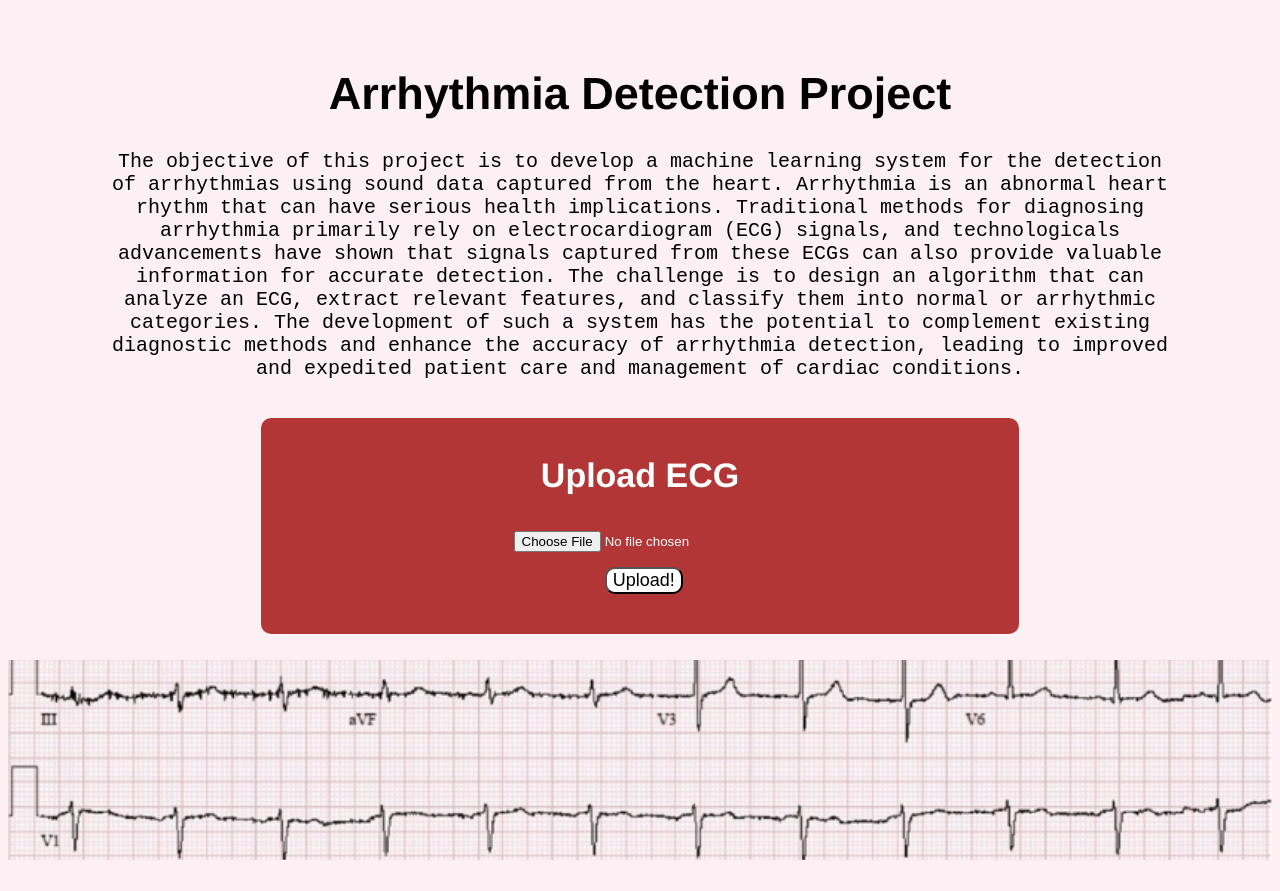
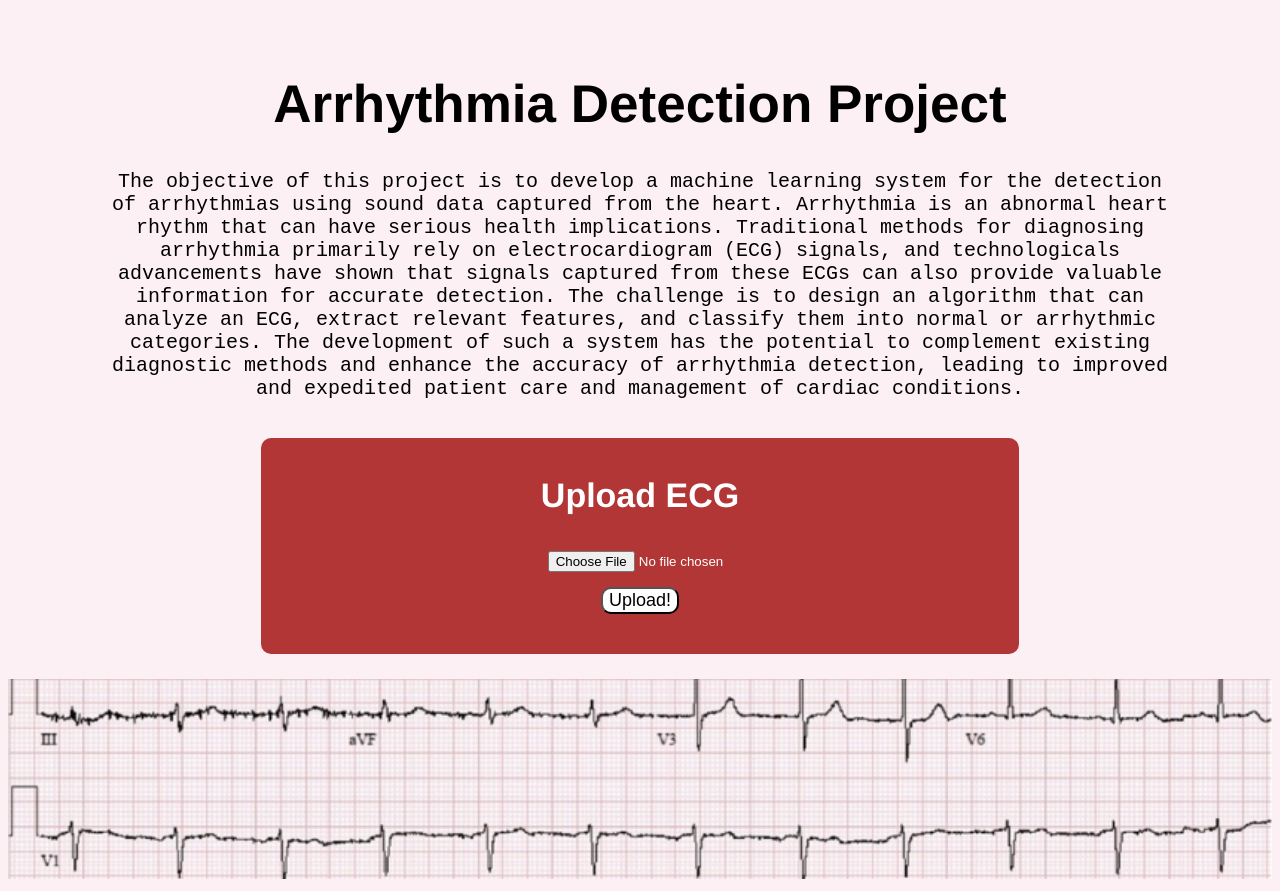
Before and after one commit to raymond-zeng/BDBIArrythmiaDetection, a React (Create React App) app: page /upload in a window 1280 px wide. Built offline with nearby package versions, Linux system fonts and the light colour scheme.

Commit message:
edit minor changes

```diff
--- a/src/Components/FileUpload/FileUpload.css
+++ b/src/Components/FileUpload/FileUpload.css
@@ -1,7 +1,7 @@
 .pageHeader {
     padding-top: 3%;
     font-family: 'Helvetica';
-    font-size: 45px;
+    font-size: 53px;
     color: black;
 }
 
@@ -24,20 +24,22 @@ body {
     font-family: 'Helvetica';
     font-size: 34px;
     color: white;
+
 }
 
 .uploadButton {
     border-radius: 10px;
     background-color: white;
     /* font-family: 'Helvetica'; */
-    margin-left: 1%;
+    /* margin-left: 1%; */
     margin-top: 2%;
     margin-bottom: 2%;
     font-size: 18px;
+    display: inline-block;
 }
-.chooseFile {
-    margin-bottom: 5%;
-    padding-left: 10%;
+.fileButton {
+    /* display: inline-block; */
+    margin-left: 9%;
 }
 
 .fileUpload {
@@ -48,6 +50,7 @@ body {
     margin-right: 20%;
     padding-bottom: 2%;
     margin-bottom: 2%;
+
 }
 
 .ecgImage {
--- a/src/Components/FileUpload/FileUpload.js
+++ b/src/Components/FileUpload/FileUpload.js
@@ -80,14 +80,14 @@ class FileUpload extends Component {
                     <h2 className="fileUploadHeader">
                         Upload ECG
                     </h2>
-                {/* <div> */}
+                    <div className="fileButton" >
                     <input type = "file" onChange = {this.onFileChange}></input>
+                    </div>
                     <div>
                         <button className="uploadButton"
                         onClick = {this.onFileUpload}>Upload!</button>
                     </div>
 
-                {/* </div> */}
                 {this.fileData()}
                 </div>
                 <div>
```
